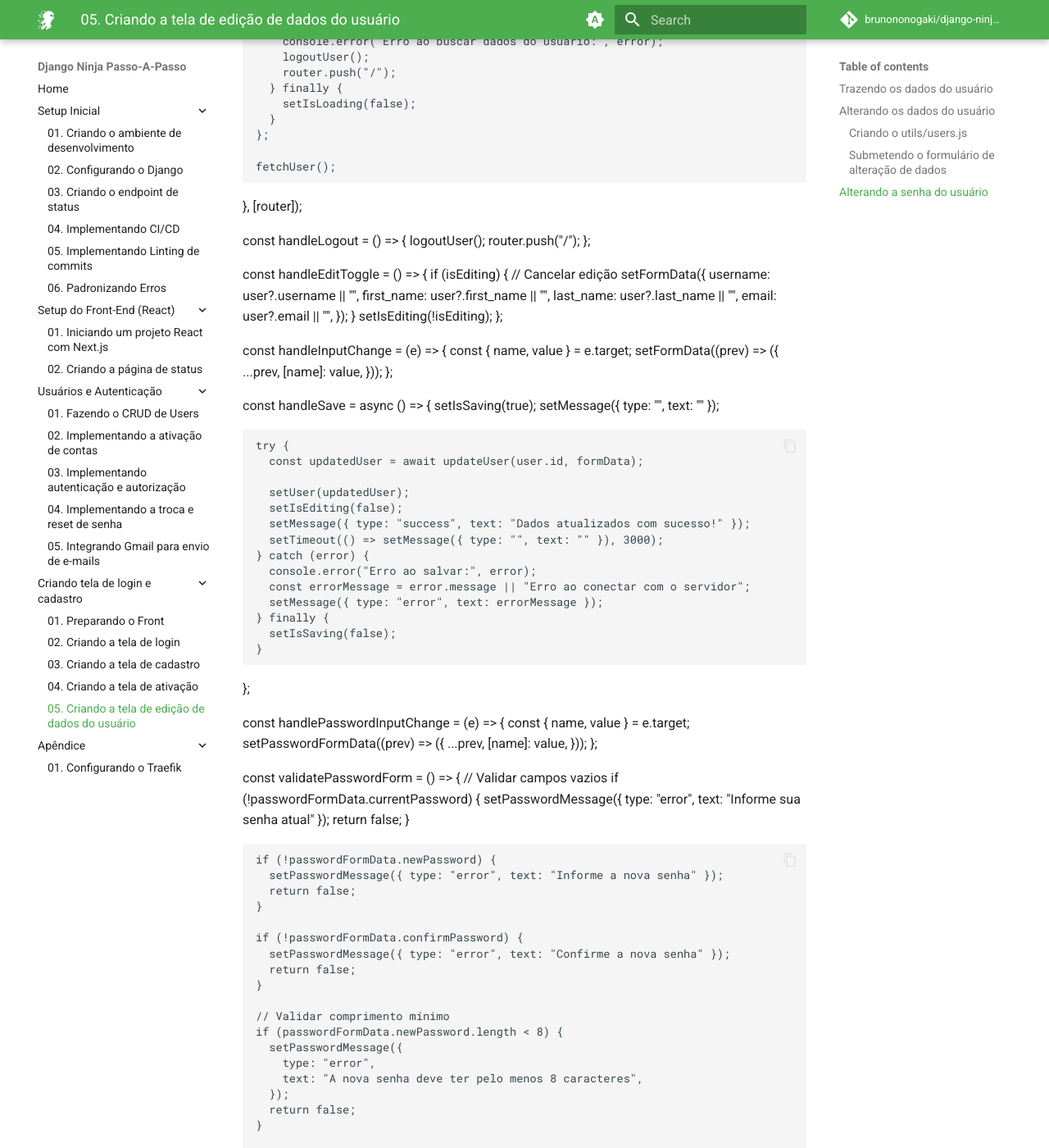
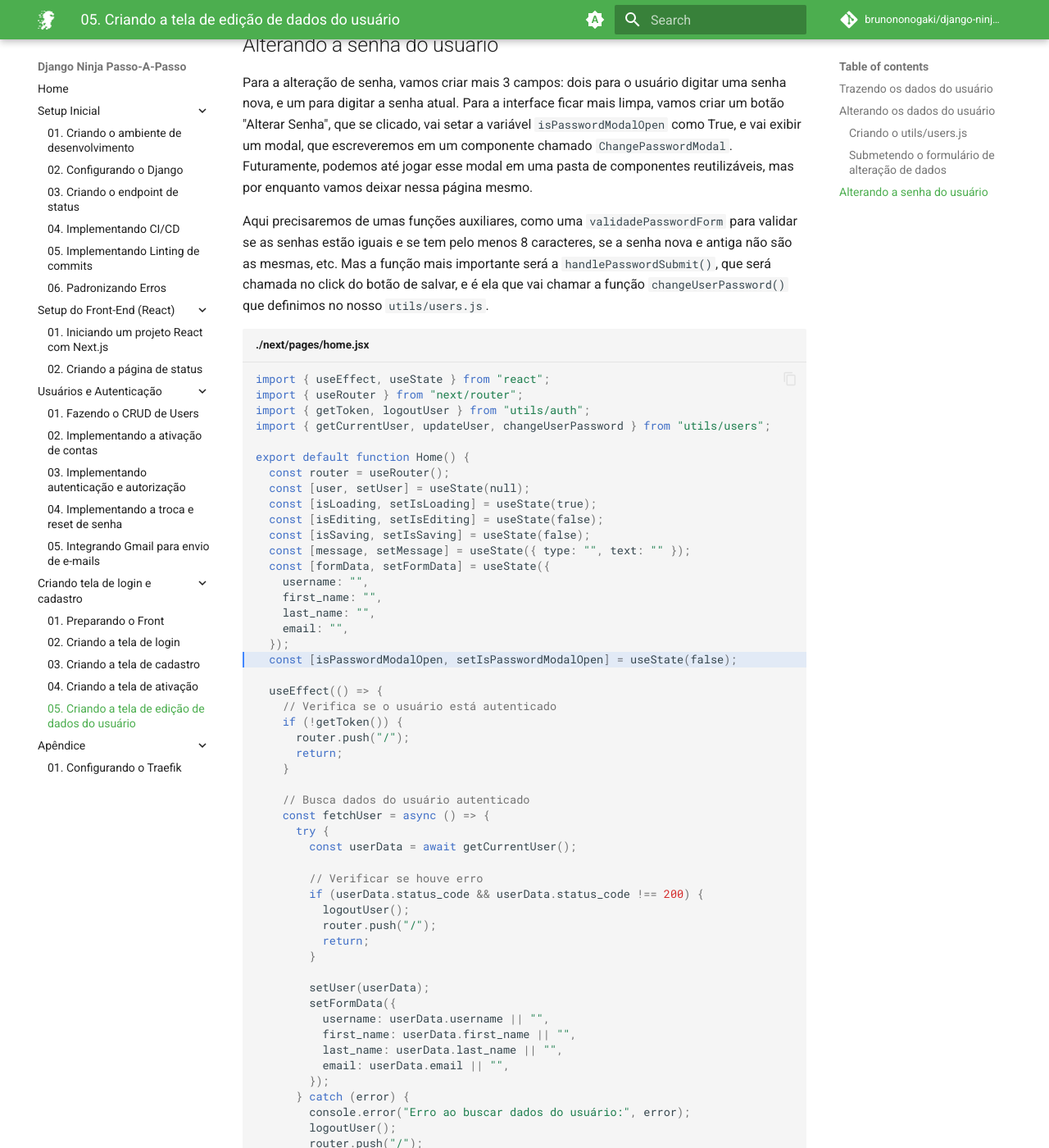
Before and after one commit to brunononogaki/django-ninja-boilerplate, an MkDocs documentation site: the page built from docs/docs/04_frontend_login/05_Tela_edicao_dados.md, in a window 1280 px wide and 1400 px high, scrolled down 13561 px. Shown: the whole window at 82% size. Built offline with MkDocs 1.6.1 and Material for MkDocs 9.7.7, drawn with Linux system fonts in a browser that asks for light colours; comment, search, counter and statistics services are not loaded; some of the changed text lies outside the part shown.

Commit message:
docs: highlight lines

````diff
--- a/docs/docs/04_frontend_login/05_Tela_edicao_dados.md
+++ b/docs/docs/04_frontend_login/05_Tela_edicao_dados.md
@@ -1,14 +1,20 @@
 # Criando a tela de edição de dados do usuário
 
-Atualmente depois do login com sucesso do usuário, estamos apenas abrindo uma tela super simples de Olá, <username>, e um botão de logout.
+Atualmente depois do login com sucesso do usuário, estamos apenas abrindo uma tela super simples de **Olá, username**, e um botão de logout.
 
 Vamos incrementar um pouco isso. Já que temos os dados do usuário que chegam do endpoint `/me`, podemos populá-los em um formulário, com a opção de o usuário alterar esses dados, inclusive a senha! E assim podemos testar os métodos de `PATCH` de `/users/{user_id}` e `/users/{user_id}/change-password`:
 
 ## Trazendo os dados do usuário
 
-A variável `userData` já tem todas as informações do usuário que retornam da API. Então basta criarmos um form, colocando esses valores por padrão. Vamos aproveitar para criar um botão "Editar", que ao ser clicado, liberamos as caixas para edição.
+A função `getCurrentUser()` já traz os dados do usuário autenticado. Então basta criarmos um form, colocando esses valores por padrão. Vamos aproveitar para criar um botão "Editar", que ao ser clicado, liberamos as caixas para edição.
 
-```javascript title="./next/pages/home.jsx"
+Primeiramente, colocaremos essa chamada da função `getCurrentUser()` dentro de um `useEffect()`, para que os dados do usuário já sejam trazidos no momento em que o componente é montado, e vamos popular esses dados na variável `formData`, que por sua vez será usada dentro das caixas dos `<input>`
+
+E o botão de Editar vai basicamente chamar uma função `handleEditToggle`, que vai setar o state `setIsEditing` para True, e esse valor vai controlar os campos de `disabled` dos inputs.
+
+Além disso, teremos também a função `handleInputChange`, que é chamada na alteração de cada um dos campos editáveis. E o que ela faz é atualizar o valor atual na variável `formData`, para podermos usar futuramente na hora de salvar.
+
+```javascript title="./next/pages/home.jsx" hl_lines="9 10-15 25-50 60-71 103-114 122-133 141-152 160-171 176-185"
 import { useEffect, useState } from "react";
 import { useRouter } from "next/router";
 import { getToken, logoutUser, getCurrentUser } from "utils/auth";
@@ -207,13 +213,20 @@ export default function Home() {
 }
 ```
 
+!!! success
+
+    Agora a tela mostra os dados de username, nome, sobrenome e e-mail do usuário, além de um botão de "Editar", que desbloqueia os campos para permitir a edição. Por enquanto ainda não é possível alterar nada, porque não temos um botão de salvar.
+
+    ![alt text](static/user-profile.png)
+
+
 ## Alterando os dados do usuário
 
 Show, agora sim vamos criar um botão de submit para salvar esses dados.
 
 ### Criando o `utils/users.js`
 
-Veja que ainda não temos o arquivo `utils/users.js` para tratar essas requests para o endpoint de `/users`, ne? Vamos criá-lo, já aproveitando para criar as funções de get, delete, patch.
+Veja que ainda não temos o arquivo `utils/users.js` para tratar essas requests para o endpoint de `/users`, ne? Vamos criá-lo, já aproveitando para criar as funções de `GET`, `DELETE` e `PATCH`.
 
 ```javascript title="./next/utils/users.js"
 /**
@@ -343,13 +356,13 @@ export async function deleteUser(userId) {
 ```
 !!! note
 
-    Veja que movi a função getCurrentUser para esse novo arquivo, removendo do `auth.js`, já que se trata de uma função do usuário, e não da autenticação.
+    Veja que movi a função getCurrentUser para esse novo arquivo, removendo do `auth.js`, já que se trata de uma função do usuário, e não da autenticação. É preciso alterar no import do arqui
 
 ### Submetendo o formulário de alteração de dados
 
-Agora basta criarmos uma função `handleSave` na nossa página, que vai invocar a função `updateUser`, que criamos lá no `utils/users.js`.
+Agora temos que criar um botão de Salvar, que ao ser clicado, invoca uma função `handleSave` na nossa página. Essa função `handleSave` vai chamar a função `updateUser()`, que criamos lá no `utils/users.js`, passando os valores do `formData` como payload.
 
-```javascript title="./next/pages/home.jsx" hl_lines="32-49"
+```javascript title="./next/pages/home.jsx" hl_lines="84-102 214-220"
 import { useEffect, useState } from "react";
 import { useRouter } from "next/router";
 import { getToken, logoutUser } from "utils/auth";
@@ -608,7 +621,10 @@ export default function Home() {
 
 Para a alteração de senha, vamos criar mais 3 campos: dois para o usuário digitar uma senha nova, e um para digitar a senha atual. Para a interface ficar mais limpa, vamos criar um botão "Alterar Senha", que se clicado, vai setar a variável `isPasswordModalOpen` como True, e vai exibir um modal, que escreveremos em um componente chamado `ChangePasswordModal`. Futuramente, podemos até jogar esse modal em uma pasta de componentes reutilizáveis, mas por enquanto vamos deixar nessa página mesmo.
 
-```javascript title="./next/pages/home.jsx" hl_lines="5,20,107-185,344-360"
+Aqui precisaremos de umas funções auxiliares, como uma `validadePasswordForm` para validar se as senhas estão iguais e se tem pelo menos 8 caracteres, se a senha nova e antiga não são as mesmas, etc. Mas a função mais importante será a `handlePasswordSubmit()`, que será chamada no click do botão de salvar, e é ela que vai chamar a função `changeUserPassword()` que definimos no nosso `utils/users.js`.
+
+
+```javascript title="./next/pages/home.jsx" hl_lines="19 105-111 113-158 160-200 345-351 354-359 365-586"
 import { useEffect, useState } from "react";
 import { useRouter } from "next/router";
 import { getToken, logoutUser } from "utils/auth";
````
Also changed, not shown: docs/docs/04_frontend_login/04_Tela_ativacao.md (+11 -8 lines), docs/docs/04_frontend_login/static/user-profile.png (added).
